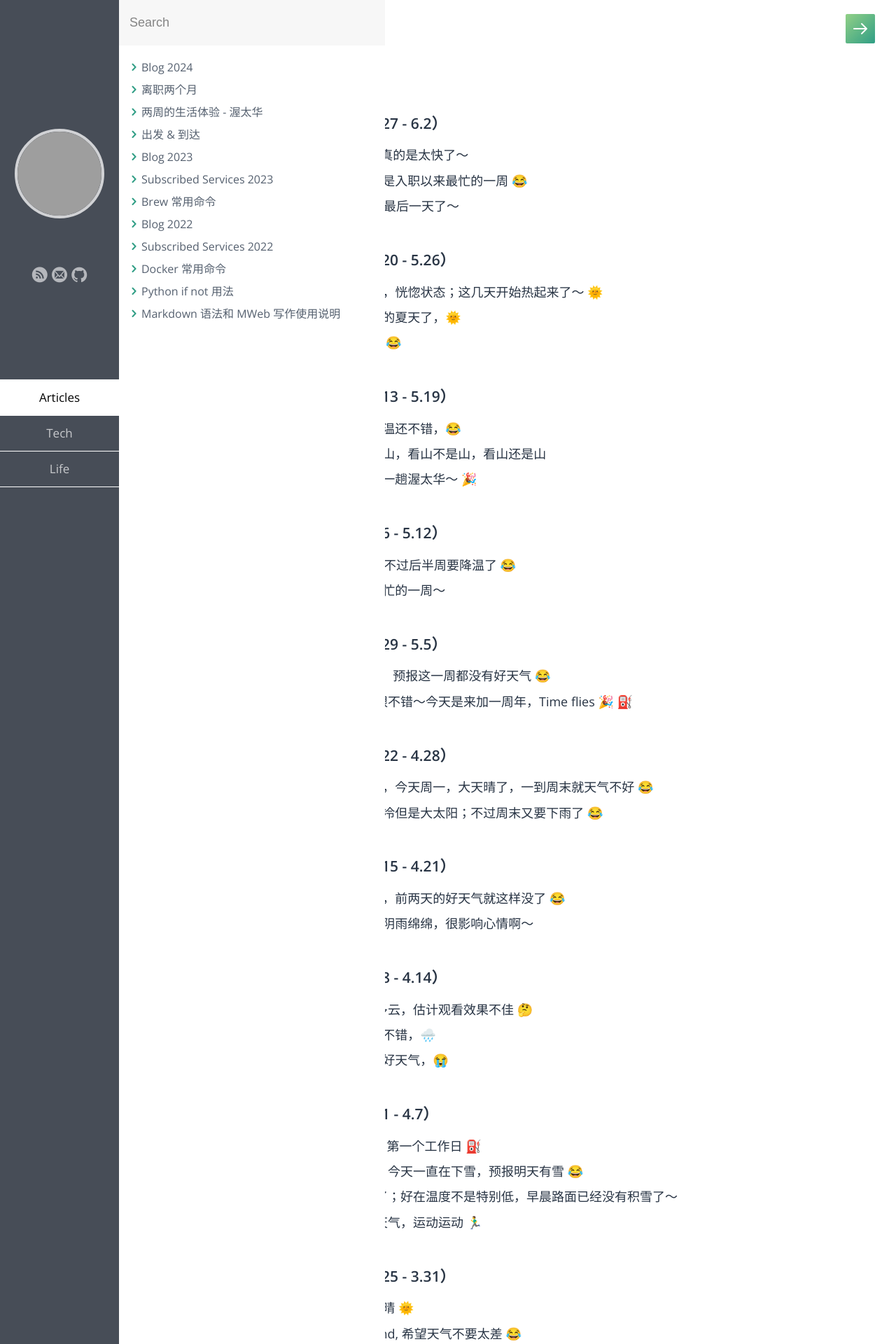
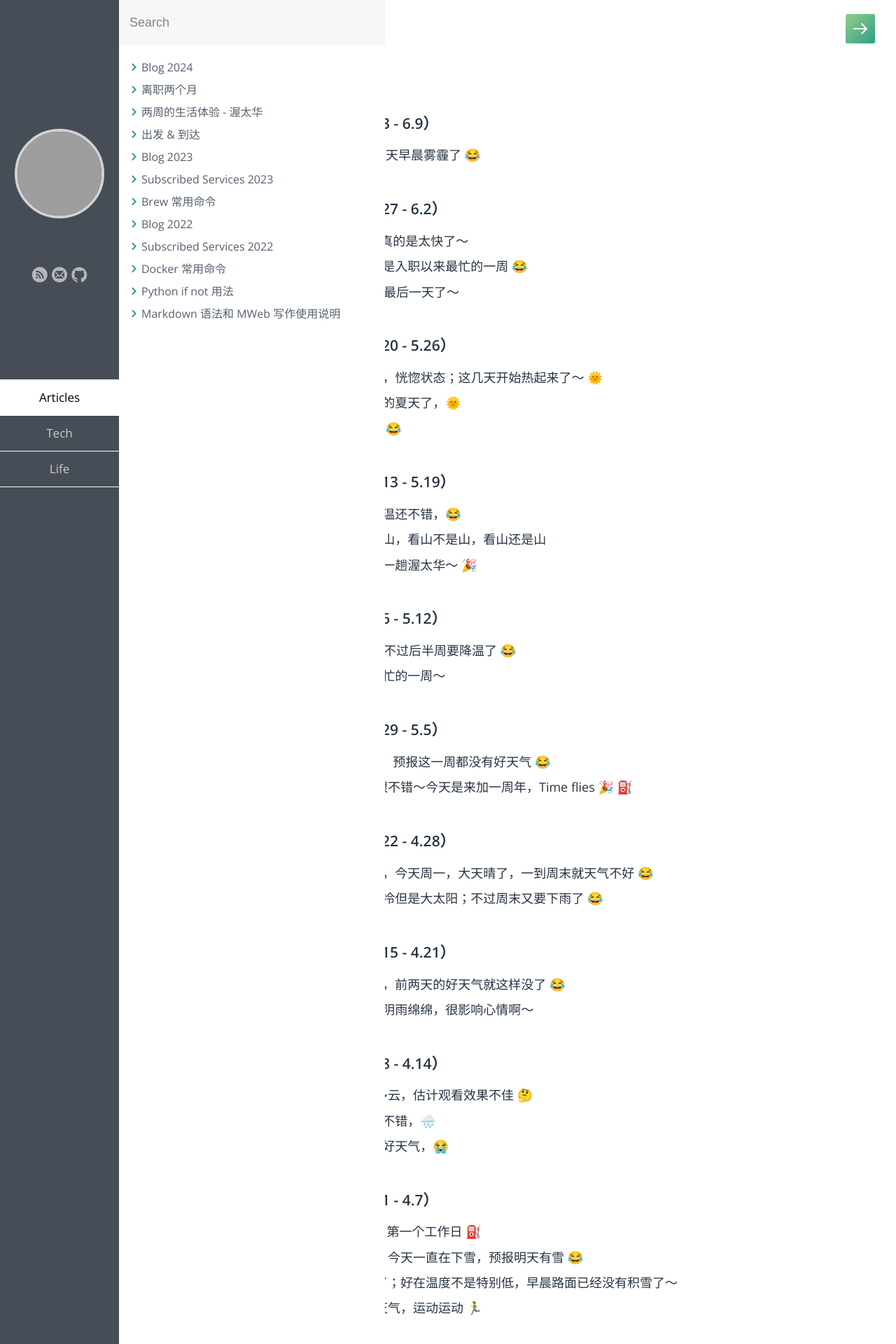
Before and after one commit to samxupeiran/samxupeiran.github.io, a Jekyll site: the page built from _posts/life/2024-01-02-my-blog.md, in a window 1280 px wide. Shown: the top 1920 px of the page at 70% size. Built offline with Jekyll 4.4.1, drawn with Linux system fonts in a browser that asks for light colours; some web fonts are replaced; grey boxes are pictures that could not be loaded.

Commit message:
feat: add weekly blog 6/3

```diff
--- a/_posts/life/2024-01-02-my-blog.md
+++ b/_posts/life/2024-01-02-my-blog.md
@@ -5,6 +5,9 @@ category: Life
 tags: Blog
 ---
 
+
+- ### 2024 年 6 月 第 2 周（6.3 - 6.9）
+     - 6.3 6 月第一个工作日，今天早晨雾霾了 😂
 
 - ### 2024 年 6 月 第 1 周（5.27 - 6.2）
      - 5.27 5 月最后一周，时间真的是太快了～
```
